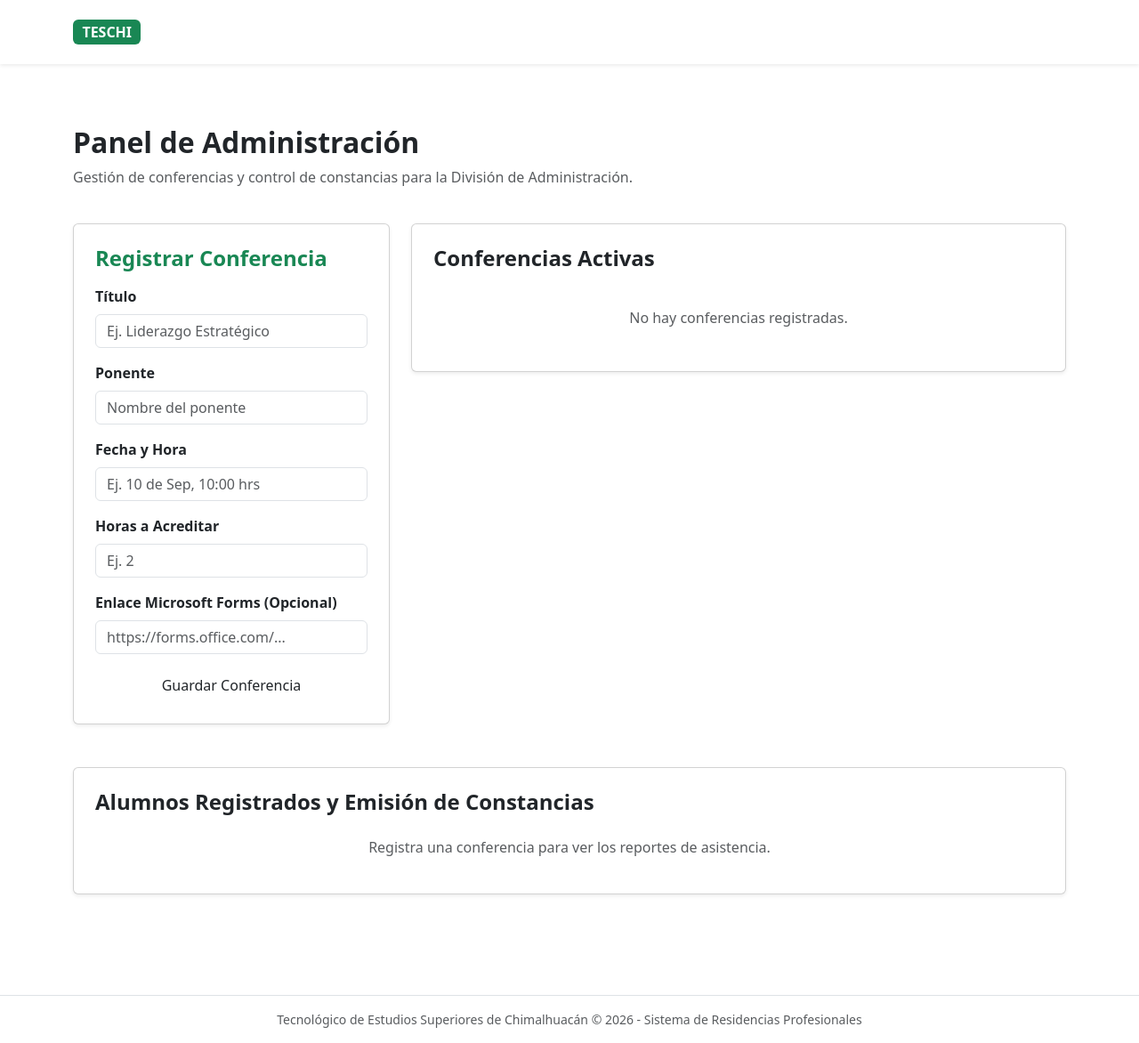
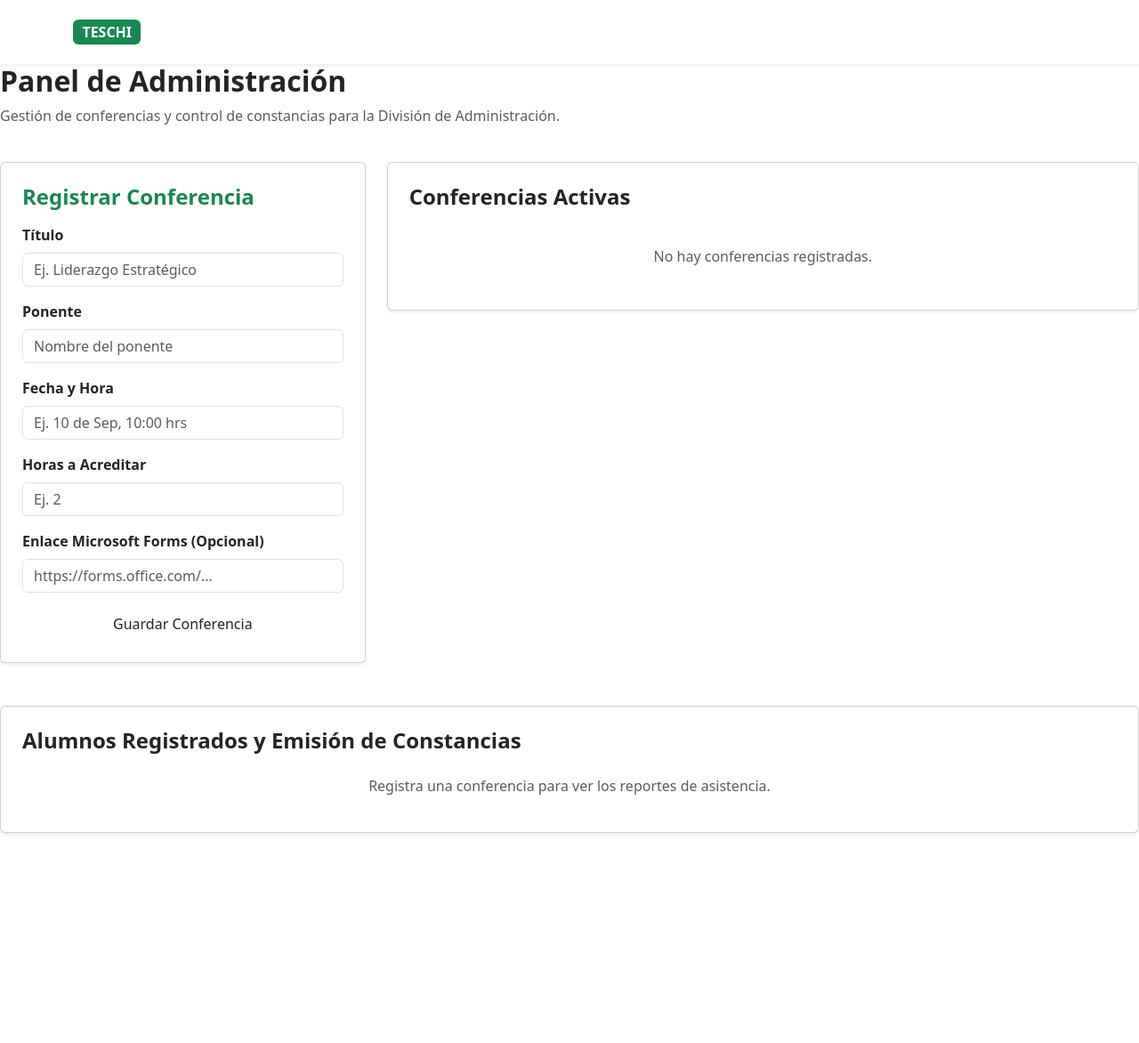
Before and after one commit to IvanRupero/sistema-conferencias, a Flask app: page /admin in a window 1280 px wide. Shown: the whole page at 89% size. Run offline with Flask 3, Linux system fonts and the light colour scheme.

Commit message:
Update base.html

```diff
--- a/Sistema_Conferencias/templates/base.html
+++ b/Sistema_Conferencias/templates/base.html
@@ -22,8 +22,8 @@
     </nav>
 
     <!-- Contenedor Principal Dinámico -->
-    <main class="container my-auto py-5">
-        {% block content %}{% endblock %}
+    <main class="main-content-wrapper">
+    {% block content %}{% endblock %}
     </main>
 
     <!-- Pie de página -->
```
